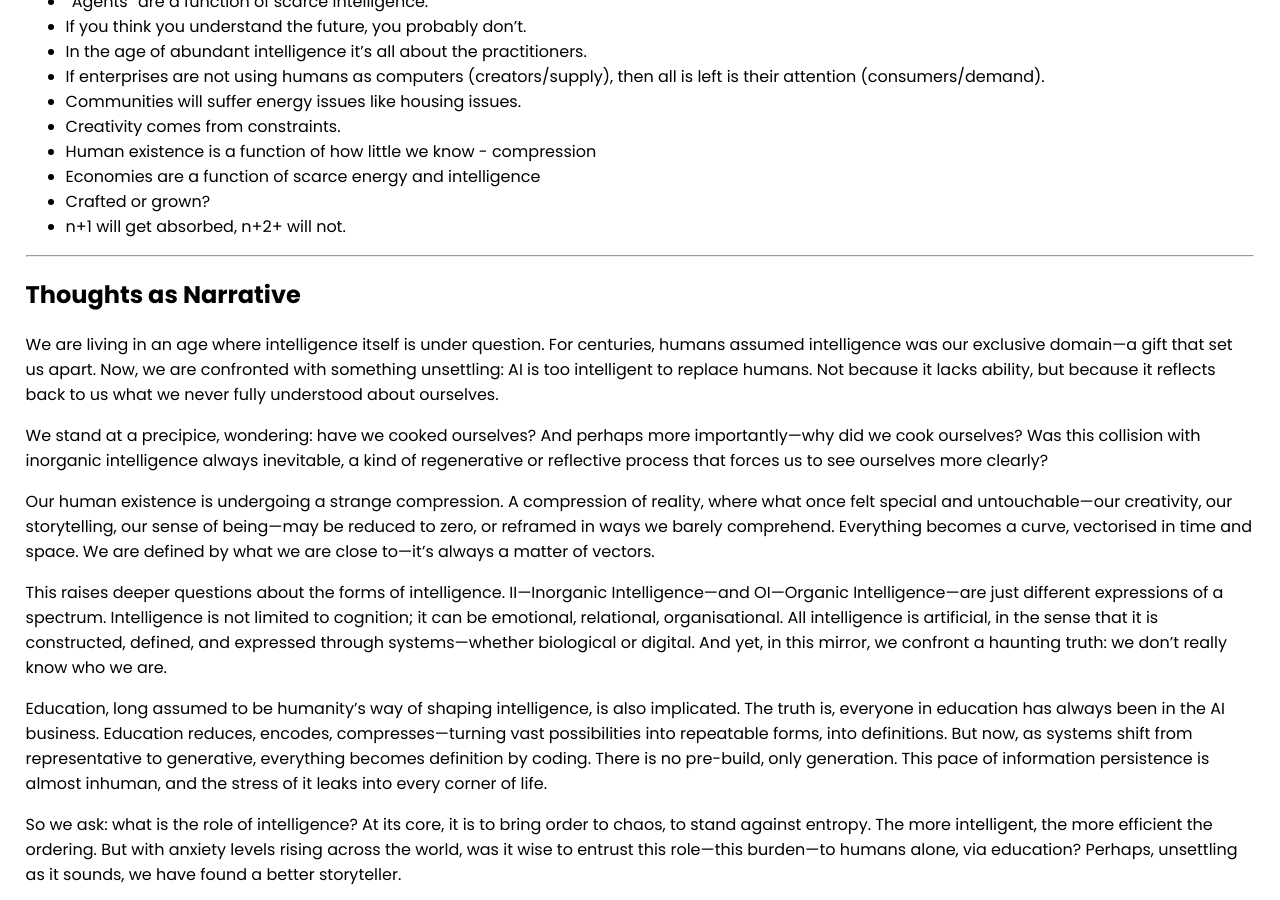
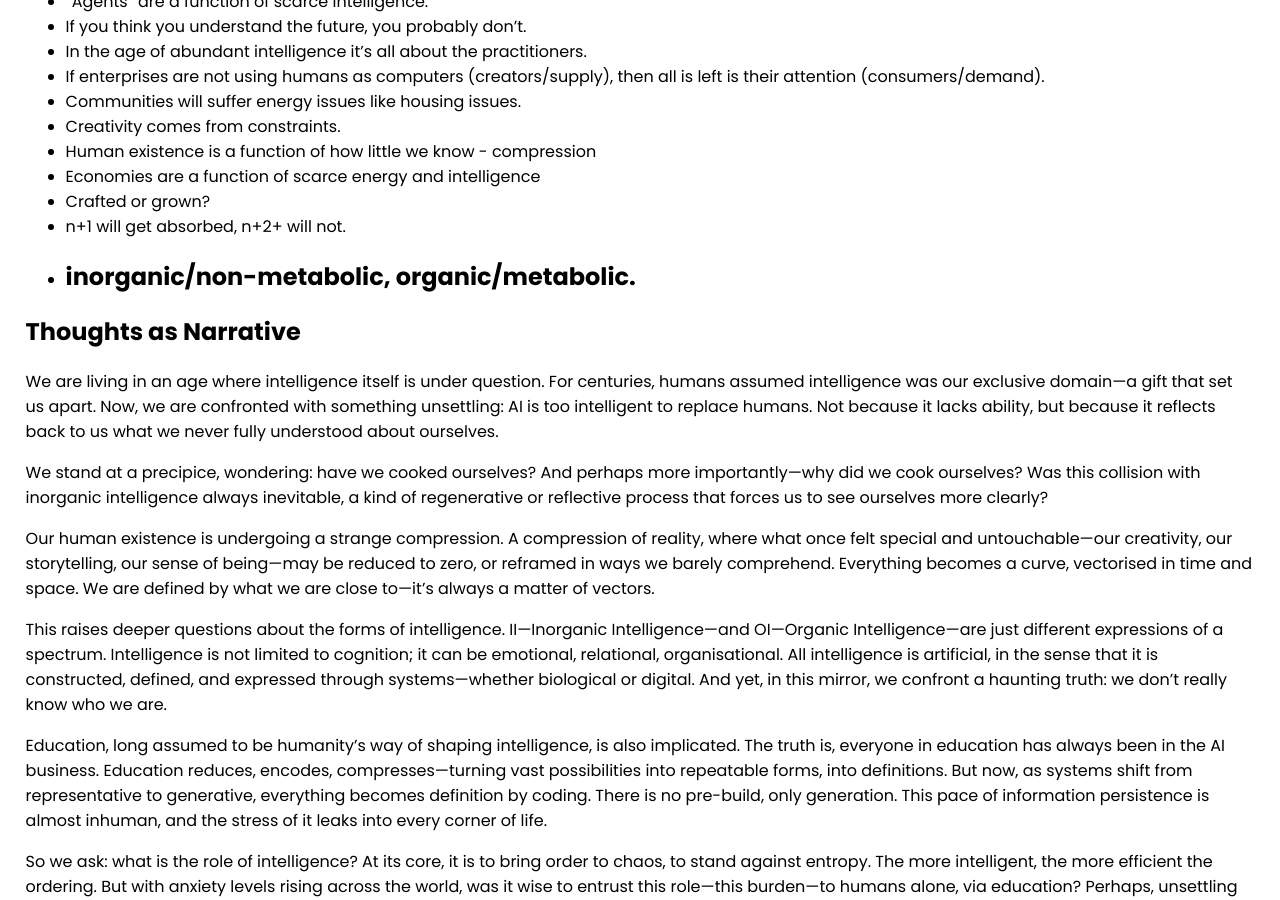
Before and after one commit to selfdriven-foundation/selfdriven-ai, a Jekyll site: the page built from docs/pages/thoughts.md, in a window 1280 px wide and 900 px high, scrolled down 1870 px. Built offline with Jekyll 4.4.1, drawn with Linux system fonts in a browser that asks for light colours.

Commit message:
Update thoughts.md

```diff
--- a/docs/pages/thoughts.md
+++ b/docs/pages/thoughts.md
@@ -79,7 +79,7 @@ We’re living in a time where intelligence itself—what it is, how it works, a
 - Economies are a function of scarce energy and intelligence
 - Crafted or grown?
 - n+1 will get absorbed, n+2+ will not.
-
+- inorganic/non-metabolic, organic/metabolic.
 ---
 
 ## Thoughts as Narrative
```
